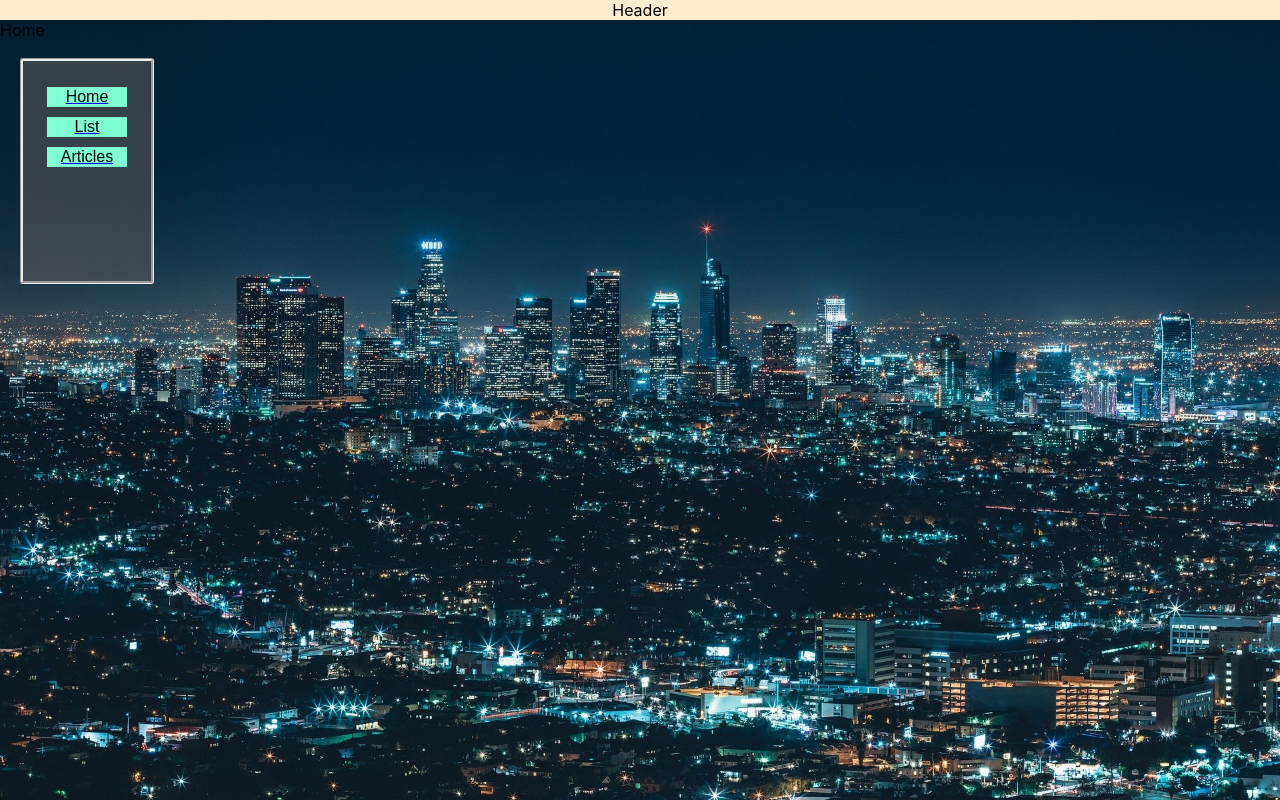
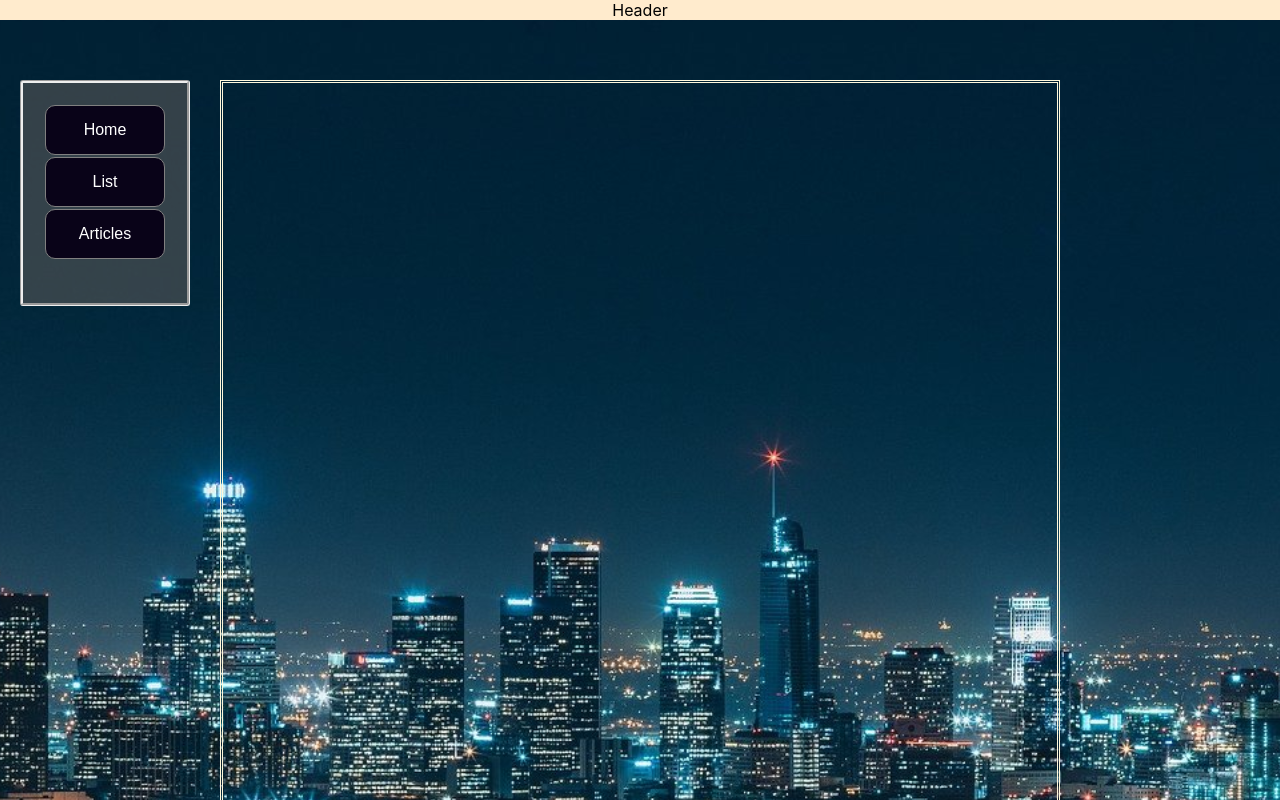
Before and after one commit to Pastor-git/cabinternational, a React (Create React App) app: page / in a window 1280 px wide. Shown: the top 800 px of the page. Built offline with nearby package versions, Linux system fonts and the light colour scheme.

Commit message:
frontend 1.0

```diff
--- a/src/Components/Menu/Menu.css
+++ b/src/Components/Menu/Menu.css
@@ -5,7 +5,7 @@
     position: fixed;
     width: 150x;
     height: 180px;
-    margin-top: 58px;
+    margin-top: 80px;
     margin-left: 20px;
     border-radius: 3px;
     display: block;
--- a/src/Components/NavBar/NavBar.css
+++ b/src/Components/NavBar/NavBar.css
@@ -1,12 +1,22 @@
-.navButton {
-    background-color: aquamarine;
-    border: none;
-    color: black;
-    width: 80px;
+.navbutton {
+    background-color: #090318;
+    width: 120px;
+    border: 4px;
+    border-color: black;
+    color: white;
+    padding: 15px 32px;
     text-align: center;
-    text-decoration: solid;
-    display:table-column;
     font-size: 16px;
-    margin: 4px 2px;
-    cursor:crosshair;
-}
+    border: 1px solid grey;
+    border-radius: 10px;
+  }
+  .navbutton:hover {
+    background-color: rgb(225, 220, 236);
+    box-shadow: 0 2px 10px 0 rgb(248, 246, 246),
+      0 5px 12px 0 rgba(255, 255, 255, 0.247);
+    text-decoration: dashed;
+    color: rgb(54, 65, 218);
+    border: 1px solid rgb(10, 17, 104);
+    cursor: pointer;
+    border-radius: 10px;
+  }
--- a/src/Components/NavBar/NavBar.jsx
+++ b/src/Components/NavBar/NavBar.jsx
@@ -1,6 +1,6 @@
 import React from "react";
 
-import { Link } from "react-router-dom";
+import { NavLink } from "react-router-dom";
 
 import Menu from "../Menu/Menu";
 import "./NavBar.css";
@@ -10,19 +10,19 @@ function NavBar() {
     <Menu>
       <table>
         <tr>
-          <Link to="/">
-            <button class="navButton">Home</button>
-          </Link>
+          <NavLink to="/">
+            <button class="navbutton">Home</button>
+          </NavLink>
           </tr>
           <tr>
-          <Link to="/list">
-            <button class="navButton">List</button>
-          </Link>
+          <NavLink to="/list">
+            <button class="navbutton">List</button>
+          </NavLink>
           </tr>
           <tr>
-          <Link to="articles">
-            <button class="navButton">Articles</button>
-          </Link>
+          <NavLink to="articles">
+            <button class="navbutton">Articles</button>
+          </NavLink>
         </tr>
       </table>
     </Menu>
--- a/src/Pages/Articles.jsx
+++ b/src/Pages/Articles.jsx
@@ -1,9 +1,11 @@
 import React from "react";
 
-function Articles () {
- return (
-     <div>Articles</div>
- );
+import './Wrapper.css';
+
+class Articles extends React.Component {
+  render() {
+    return <div class="wrap">Articles</div>;
+  }
 }
 
 export default Articles;
--- a/src/Pages/Home.jsx
+++ b/src/Pages/Home.jsx
@@ -1,9 +1,11 @@
 import React from "react";
 
-function Home () {
- return (
-     <div>Home</div>
- );
+import './Wrapper.css';
+
+class Home extends React.Component {
+  render() {
+    return <div class="wrap">Home</div>;
+  }
 }
 
 export default Home;
--- a/src/Pages/List.jsx
+++ b/src/Pages/List.jsx
@@ -1,17 +1,22 @@
-import { React, useState } from "react";
+import React from "react";
 
-function List() {
-    const [counter, setCounter] = useState(0);
-  return (
-    <div>
-      <button id="testbutton"  onClick={() => setCounter(counter + 1)}>
-        Click me!
-      </button>
-      <div style={{ padding: 100,}}>
-      <p name="test">count: {counter}</p>
+import './Wrapper.css';
+
+class List extends React.Component {
+  constructor(props) {
+    super(props);
+    this.state = {
+      counter: 1,
+    };
+  }
+
+  render() {
+    return (
+      <div class="wrap">
+        <button id="testbutton">Click me!</button>
       </div>
-    </div>
-  );
+    );
+  }
 }
 
 export default List;
--- /dev/null
+++ b/src/Pages/Wrapper.css
@@ -0,0 +1,12 @@
+.wrap {
+    position: center;
+    border-style: double;
+    border-color: cornsilk;
+    border-width: 200;
+    padding-top: 1600px;
+    margin-top: 60px;
+    margin-left: 220px;
+    margin-right: 220px;
+    color:chartreuse;
+    text-align: start;
+    }
```
Also changed, not shown: src/Components/CounterButton/CounterButton.jsx (added, +11 -0 lines).
